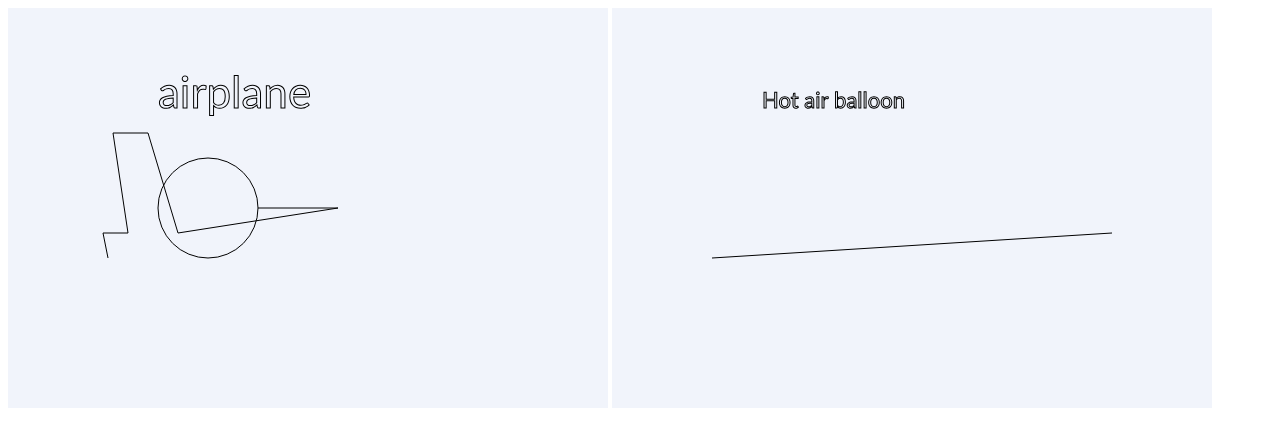
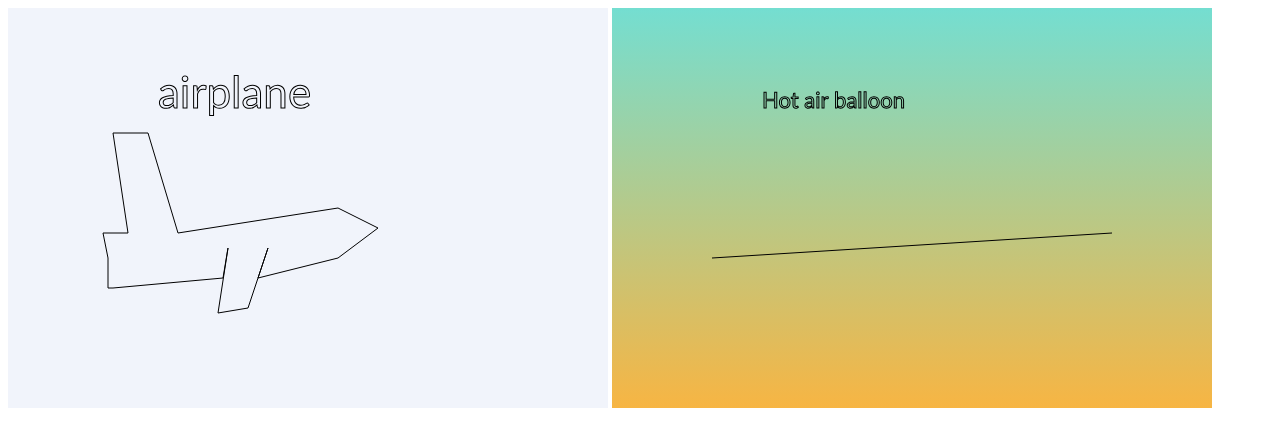
Before and after one commit to conniejkchan/bts-albums, a plain HTML site: page bts-albums1.html in a window 1280 px wide. Drawn offline with Linux system fonts and the light colour scheme.

Commit message:
finish plane drawing

```diff
--- a/bts-albums.css
+++ b/bts-albums.css
@@ -23,3 +23,6 @@ canvas {
     background-color: #F1F4FB;
 
 }
+#c2 {
+    background-image: linear-gradient(#74DED1, #F7B543);
+}
--- a/bts-albums.js
+++ b/bts-albums.js
@@ -36,8 +36,18 @@ function drawPlane() {
     context.lineTo(140, 125);
     context.lineTo(170, 225);
     context.lineTo(330, 200);
-    context.ellipse(200, 200, 50, 50, 0, 0, 2 * Math.PI, false);
-    //context.closePath();
+    //context.ellipse(200, 200, 50, 50, 0, 0, 2 * Math.PI, false);
+    context.lineTo(370, 220);
+    context.lineTo(330, 250);
+    context.lineTo(250, 270);
+    context.lineTo(260, 240);
+    context.lineTo(240, 300);
+    context.lineTo(210, 305);
+    context.lineTo(220, 240);
+    context.lineTo(215, 270);
+    context.lineTo(105, 280);
+    context.lineTo(100, 280);
+    context.closePath();
     context.stroke();
     //context.fill();
 
```
Also changed, not shown: bts-albums1.html (renamed from bts-albums.html).
